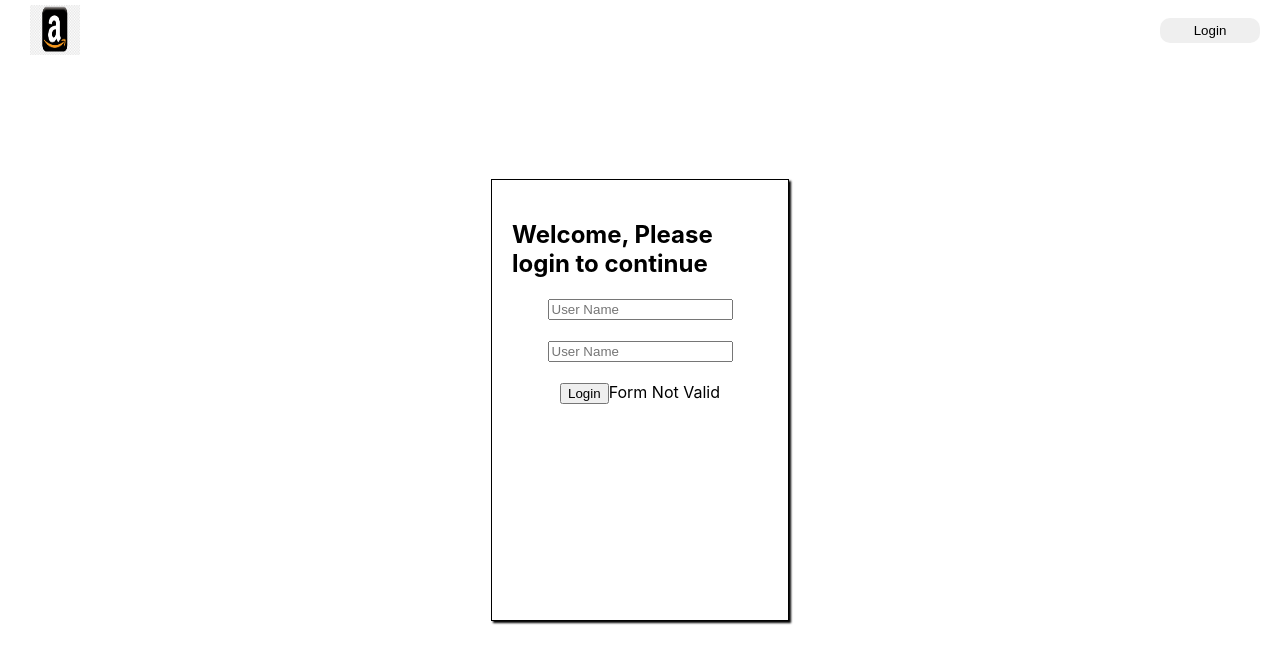
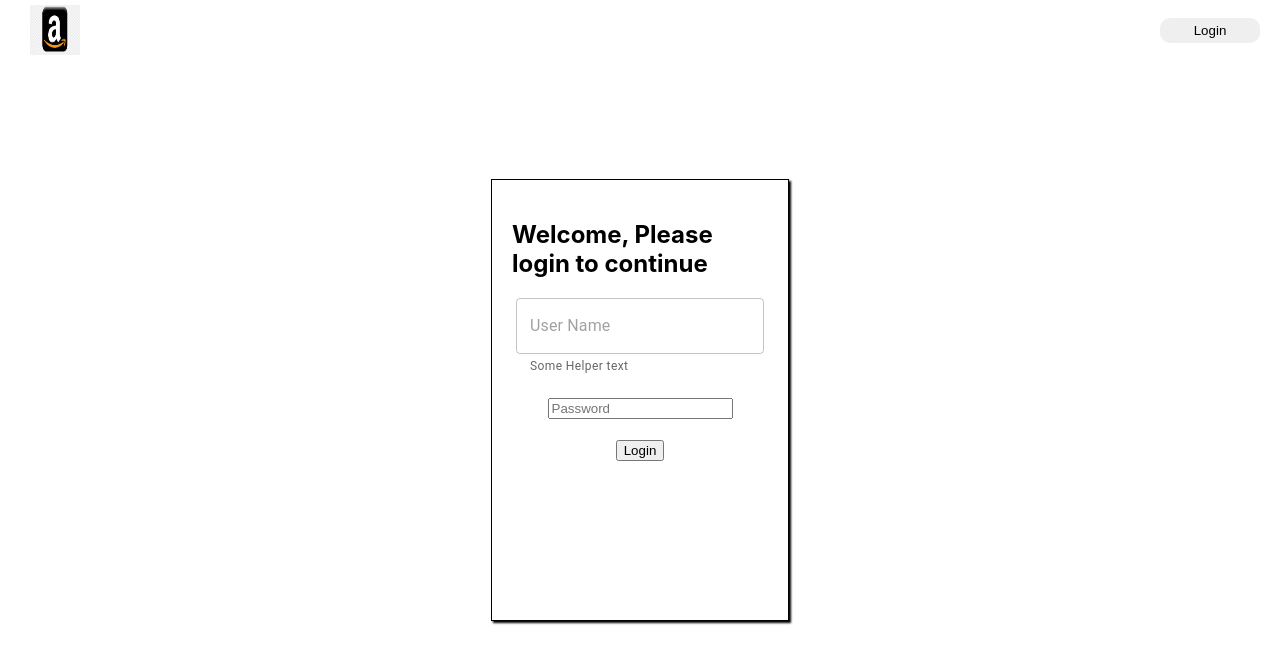
Before and after one commit to SENSA0907/React-Basics, a React (Create React App) app: page /login in a window 1280 px wide. Shown: the top 664 px of the page. Built offline with nearby package versions, Linux system fonts and the light colour scheme.

Commit message:
Login validation

```diff
--- a/package.json
+++ b/package.json
@@ -4,6 +4,9 @@
   "private": true,
   "proxy": "http://127.0.0.1:3001",
   "dependencies": {
+    "@emotion/react": "^11.10.4",
+    "@emotion/styled": "^11.10.4",
+    "@mui/material": "^5.10.6",
     "@testing-library/jest-dom": "^5.16.4",
     "@testing-library/react": "^13.3.0",
     "@testing-library/user-event": "^13.5.0",
--- a/src/Login.js
+++ b/src/Login.js
@@ -1,18 +1,35 @@
-import React, { useState } from "react";
+import React, { useState, useRef, useEffect } from "react";
 import Model from "./Model";
+import { useNavigate } from "react-router-dom";
+import { TextField } from "@mui/material";
 
 export default function Login() {
+  const navigate = useNavigate();
   const [userName, setUserName] = useState("");
   const [pwd, setPwd] = useState("");
-  const [formValid, setFormValid] = useState(false);
+  const [errorMessage, setErrorMessage] = useState("");
+  const [isError, setIsError] = useState(false);
+  const userNameRef = useRef("");
+  const passwrodRef = useRef("");
+
+  useEffect(() => {
+    userNameRef.current.focus();
+  }, []);
 
   const onInputChange = (e, type) => {
     if (e.type === "change" && type === "un") {
+      if (e.target.value !== "") {
+        setIsError(false);
+        setErrorMessage("");
+      }
       setUserName(e.target.value);
     } else if (e.type === "change" && type === "pwd") {
+      if (e.target.value !== "") {
+        setIsError(false);
+        setErrorMessage("");
+      }
       setPwd(e.target.value);
     }
-    setFormValid(false);
   };
 
   const ValidateForm = (value, type) => {
@@ -25,55 +42,118 @@ export default function Login() {
     return inputValid;
   };
 
+  const onInputBlur = (e, type) => {
+    if (e.type === "blur") {
+      if (type === "un") {
+        if (userName === "") {
+          setIsError(true);
+          setErrorMessage("User Name is Required");
+          return;
+        }
+      }
+    }
+  };
+
   const onSubmitForm = (e) => {
     if (e.type === "click") {
-      const userNameValid = ValidateForm(userName, "un");
-      const passwordValid = ValidateForm(pwd, "pwd");
-      if (userNameValid && passwordValid) {
-        setFormValid(true);
+      const enteredUserName = userNameRef.current.value;
+      const enterPassword = passwrodRef.current.value;
+      // 1. user name is empty or not
+      // 2. password empty or not
+      // 3. username with specific min length
+      // 4. password with proper format
+      if (userName === "") {
+        setIsError(true);
+        setErrorMessage("User Name is Required");
+        return;
+      }
+      if (enterPassword === "") {
+        setIsError(true);
+        setErrorMessage("Password is Required");
+        return;
+      }
+      if (enteredUserName.length < 8) {
+        setIsError(true);
+        setErrorMessage("Enter Proper Username");
+        return;
+      }
+      const PasswordFormat = new RegExp(
+        /^(?=.*[0-9])(?=.*[!@#$%^&*])[a-zA-Z0-9!@#$%^&*]{8,}$/
+      );
+      if (!PasswordFormat.test(enterPassword)) {
+        setIsError(true);
+        setErrorMessage(
+          "Please neter password with Alhabet, Number, and minimum of 8 characters"
+        );
+        return;
+      }
+      if (enteredUserName === "senthils" && enterPassword === "A@bced1234") {
+        navigate("/home");
+      } else {
+        setIsError(true);
+        setErrorMessage("User name or password in correct. Please retry");
+        return;
       }
     }
   };
   return (
-    <div className="loginPageContainer" >
+    <div className="loginPageContainer">
       <h2>Welcome, Please login to continue</h2>
-        <div className="loginContainer" style={{
-            display: 'flex',
-            flexDirection: 'column',
-            justifyContent: 'center',
-            alignItems: 'center',
-            gap: "20px"
-          }}>
+      <div
+        className="loginContainer"
+        style={{
+          display: "flex",
+          flexDirection: "column",
+          justifyContent: "center",
+          alignItems: "center",
+          gap: "20px",
+        }}
+      >
         <div>
-            <input
-              type="text"
+          <TextField
+            type="password"
             value={userName}
+            ref={userNameRef}
+            onBlur={(e) => {
+              onInputBlur(e, "un");
+            }}
             placeholder="User Name"
             onChange={(e) => {
               onInputChange(e, "un");
             }}
-            ></input>
+            error={false}
+            helperText="Some Helper text"
+          ></TextField>
         </div>
         <div>
           <input
-              type="text"
+            type="password"
             value={pwd}
-              placeholder="User Name"
+            placeholder="Password"
+            ref={passwrodRef}
             onChange={(e) => {
               onInputChange(e, "pwd");
             }}
           ></input>
         </div>
+        {isError && (
+          <div className="error-container">
+            <p style={{ fontSize: "16px", color: "red" }}>{errorMessage}</p>
+          </div>
+        )}
+
         <div>
           <button
             title="Login"
             onClick={(e) => {
               onSubmitForm(e);
             }}
+            style={{
+              cursor: "pointer",
+            }}
           >
             Login
           </button>
-            {formValid ? <span>form valid</span> : <span>Form Not Valid</span>}
         </div>
       </div>
     </div>
```
Also changed, not shown: 1 other file (tests, documents, lock files or other folders). Lines whose indentation alone changed are shown as unchanged.
